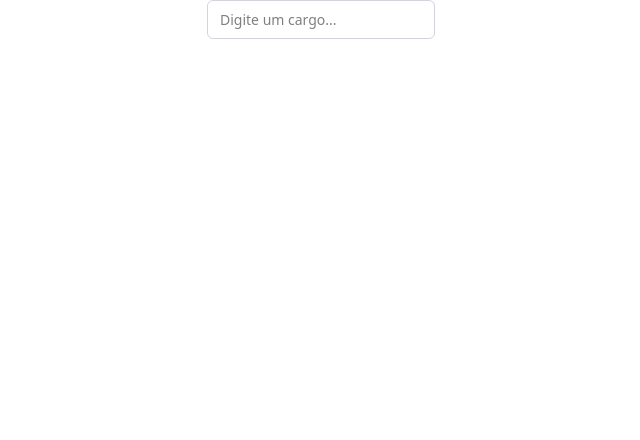
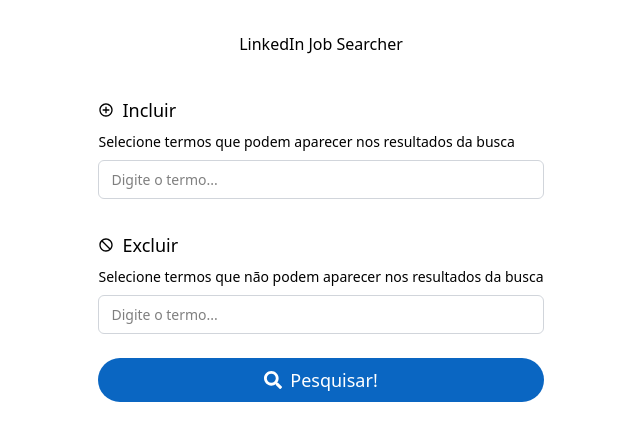
Before and after one commit to lipe-pepe/linkedin-search, a Next.js app: page / in a window 1280 px wide. Shown: the top 440 px of the page, without its empty margins (319-959 px from the left). Built offline with nearby package versions, Linux system fonts and the light colour scheme.

Commit message:
feat: :sparkles: added exclude input

```diff
--- a/src/app/page.tsx
+++ b/src/app/page.tsx
@@ -2,7 +2,8 @@
 
 export default async function Home() {
   return (
-    <div className="flex justify-center items-center">
+    <div className="my-8 flex flex-col justify-center items-center">
+      <p>LinkedIn Job Searcher</p>
       <Form />
     </div>
   );
--- a/src/components/form.tsx
+++ b/src/components/form.tsx
@@ -3,9 +3,15 @@
 import TermsContext from "@/contexts/termsContext";
 import Select from "./select";
 import { useEffect, useState } from "react";
+import { FaSearch } from "react-icons/fa";
+import { MdOutlineAddCircleOutline, MdOutlineDoDisturb } from "react-icons/md";
+import { generateSearchString } from "@/utils/generateSearchString";
 
 const Form = () => {
   const [terms, setTerms] = useState<string[]>([]);
+
+  const [includeList, setIncludeList] = useState<string[]>([]);
+  const [excludeList, setExcludeList] = useState<string[]>([]);
 
   // Fetches the terms
   useEffect(() => {
@@ -14,11 +20,43 @@
       .then((data) => setTerms(data));
   }, []);
 
+  const handleSubmit = (event: React.FormEvent<HTMLFormElement>) => {
+    event.preventDefault(); // Evita o reload da página
+    const searchString = generateSearchString(includeList, excludeList);
+
+    // Abre nova aba com a URL
+    window.open(
+      `https://www.linkedin.com/jobs/search/?keywords=${searchString}`,
+      "_blank"
+    );
+  };
+
   return (
-    <div>
-      <TermsContext value={terms}>
-        <Select />
-      </TermsContext>
+    <div className="px-4 py-8">
+      <form className="flex flex-col" onSubmit={handleSubmit}>
+        <TermsContext value={terms}>
+          <Select
+            icon={<MdOutlineAddCircleOutline />}
+            title="Incluir"
+            description="Selecione termos que podem aparecer nos resultados da busca"
+            placeholder="Digite o termo..."
+            onChange={(x) => setIncludeList(x)}
+          />
+          <Select
+            icon={<MdOutlineDoDisturb />}
+            title="Excluir"
+            description="Selecione termos que não podem aparecer nos resultados da busca"
+            placeholder="Digite o termo..."
+            onChange={(x) => setExcludeList(x)}
+          />
+        </TermsContext>
+        <button type="submit">
+          <div className="flex justify-center items-center gap-2 bg-blue text-white px-4 py-2 rounded-full text-lg">
+            <FaSearch />
+            <p>Pesquisar!</p>
+          </div>
+        </button>
+      </form>
     </div>
   );
 };
--- a/src/components/select.tsx
+++ b/src/components/select.tsx
@@ -1,7 +1,8 @@
 "use client";
 
-import { useContext, useState } from "react";
+import React, { ReactNode, useContext, useEffect, useState } from "react";
 import TermsContext from "@/contexts/termsContext";
+import { MdClose } from "react-icons/md";
 
 const substringMatches = (string: string, substring: string) => {
   const lowerStr = string.toLowerCase();
@@ -10,33 +11,115 @@
   return lowerStr.startsWith(lowerSub) || lowerStr.includes(" " + lowerSub);
 };
 
-const Select = () => {
+interface SelectProps {
+  icon: ReactNode;
+  title: string;
+  description: string;
+  placeholder: string;
+  onChange: (value: string[]) => void;
+}
+
+const Select: React.FC<SelectProps> = ({
+  icon,
+  title,
+  description,
+  placeholder,
+  onChange,
+}: SelectProps) => {
   // useContext fala para o React que esse componente quer ler o contexto TermsContext.
   // Mas para o React saber de onde pegar o TermsContext, ele tem que ser provido em algum componente
-  // acima na árvore de componentes (em Form)
+  // acima na árvore de componentes (nesse caso em Form)
   const terms = useContext(TermsContext);
-  const [filtered, setFiltered] = useState<string[]>();
+
+  const [input, setInput] = useState<string>("");
+  const [filtered, setFiltered] = useState<string[]>([]);
+  const [selected, setSelected] = useState<string[]>([]);
+
+  const handleInputChange = (value: string) => {
+    setInput(value);
+
+    if (value === "") {
+      setFiltered([]);
+      return;
+    }
+
+    const search = value.toLowerCase();
+    // O resultado serão os termos encontrados pela busca que ainda não estejam selecionados.
+    const result = terms
+      .filter((t) => substringMatches(t, search) && !selected.includes(t))
+      .slice(0, 10);
+    setFiltered(result);
+  };
+
+  const selectTerm = (term: string) => {
+    setSelected((prev) => [...prev, term]);
+
+    // Clears filtered
+    setFiltered([]);
+    setInput("");
+  };
+
+  const removeItem = (term: string) => {
+    setSelected((prev) => prev.filter((t) => t !== term));
+  };
+
+  useEffect(() => {
+    onChange(selected);
+  }, [onChange, selected]);
 
   return (
-    <div>
+    <div className="my-2 flex flex-col items-start justify-center gap-2">
+      <div className="flex items-center gap-2">
+        {icon}
+        <p className="text-lg font-medium">{title}</p>
+      </div>
+      <p className="text-sm">{description}</p>
       <input
         type="text"
-        placeholder="Digite um cargo..."
+        placeholder={placeholder}
         onChange={(e) => {
-          const search = e.target.value.toLowerCase();
-          const result = terms
-            .filter((t) => substringMatches(t, search))
-            .slice(0, 10);
-          setFiltered(result);
+          handleInputChange(e.target.value);
         }}
+        onKeyDown={(e) => {
+          if (e.key === "Enter") {
+            e.preventDefault();
+            const newTerm = input.trim();
+            if (newTerm && !selected.includes(newTerm)) {
+              selectTerm(newTerm);
+            }
+          }
+        }}
+        value={input}
       />
-      <ul>
-        {filtered?.map((option, index) => (
-          <li key={`${option}-${index}`} className="text-white">
-            {option}
-          </li>
+      <div className="w-full relative">
+        {filtered.length > 0 && (
+          <ul className="absolute bg-white border-1 border-gray px-3 py-1 rounded-lg">
+            {filtered?.map((option, index) => (
+              <li
+                key={`${option}-${index}`}
+                className="cursor-pointer hover:font-bold"
+                onClick={() => selectTerm(option)}
+              >
+                {option}
+              </li>
+            ))}
+          </ul>
+        )}
+      </div>
+
+      <div className="flex flex-wrap gap-2">
+        {selected.map((term, index) => (
+          <div
+            key={`${term}-${index}`}
+            className="border-gray-400 border-1 rounded-full px-2 inline-flex items-center gap-2 hover:bg-red-700 hover:text-white hover:border-white cursor-pointer"
+            onClick={() => removeItem(term)}
+          >
+            <p className="text-sm">{term}</p>
+
+            <MdClose />
+          </div>
         ))}
-      </ul>
+      </div>
     </div>
   );
 };
--- /dev/null
+++ b/src/utils/generateSearchString.ts
@@ -0,0 +1,27 @@
+function joinList(list: string[], joiner: "OR") {
+  let string = "(";
+  for (let i = 0; i < list.length; i++) {
+    if (string !== "") {
+      string += joiner;
+    }
+    string += `"${list[i]}"`;
+  }
+  string += ")";
+  return string;
+}
+
+export function generateSearchString(
+  includeList: string[],
+  excludeList: string[]
+) {
+  let string = "";
+
+  string += joinList(includeList, "OR");
+
+  if (excludeList.length > 0) {
+    string += "AND%20NOT";
+    string += joinList(excludeList, "OR");
+  }
+
+  return string;
+}
```
